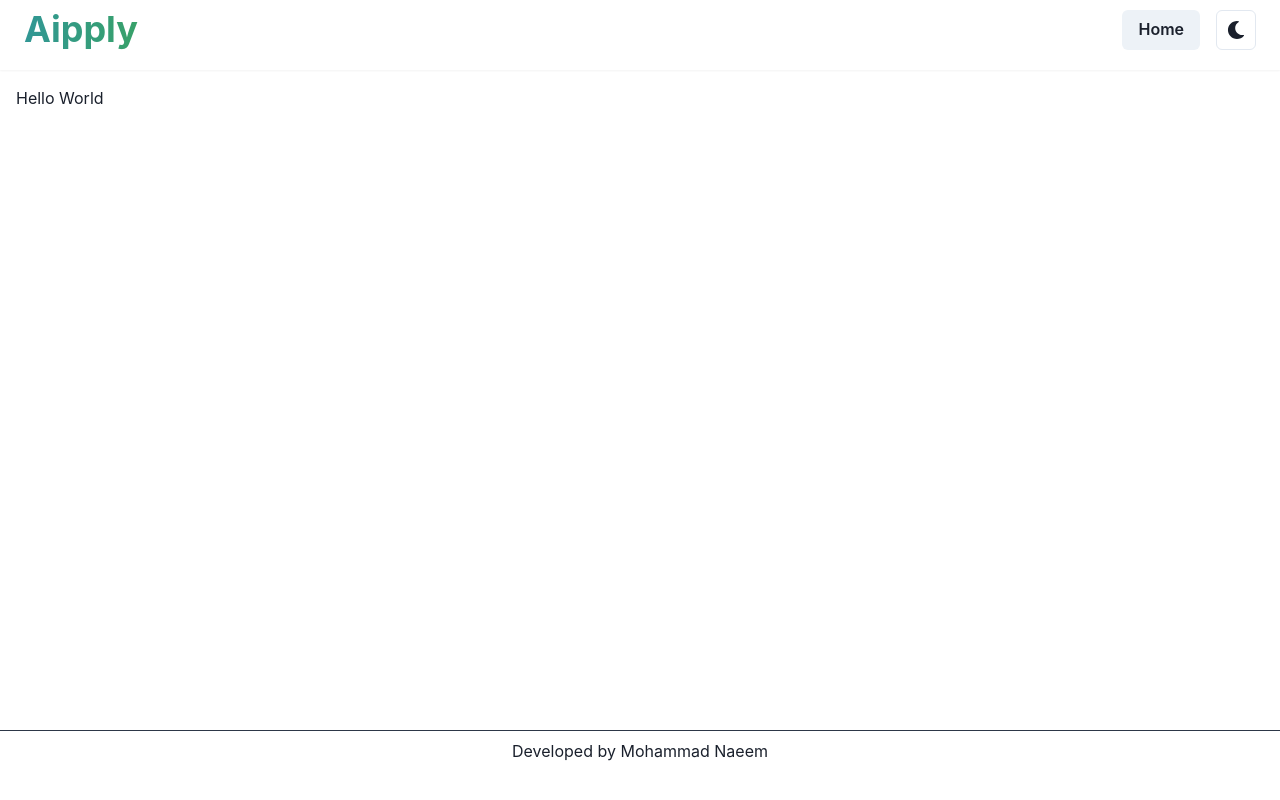
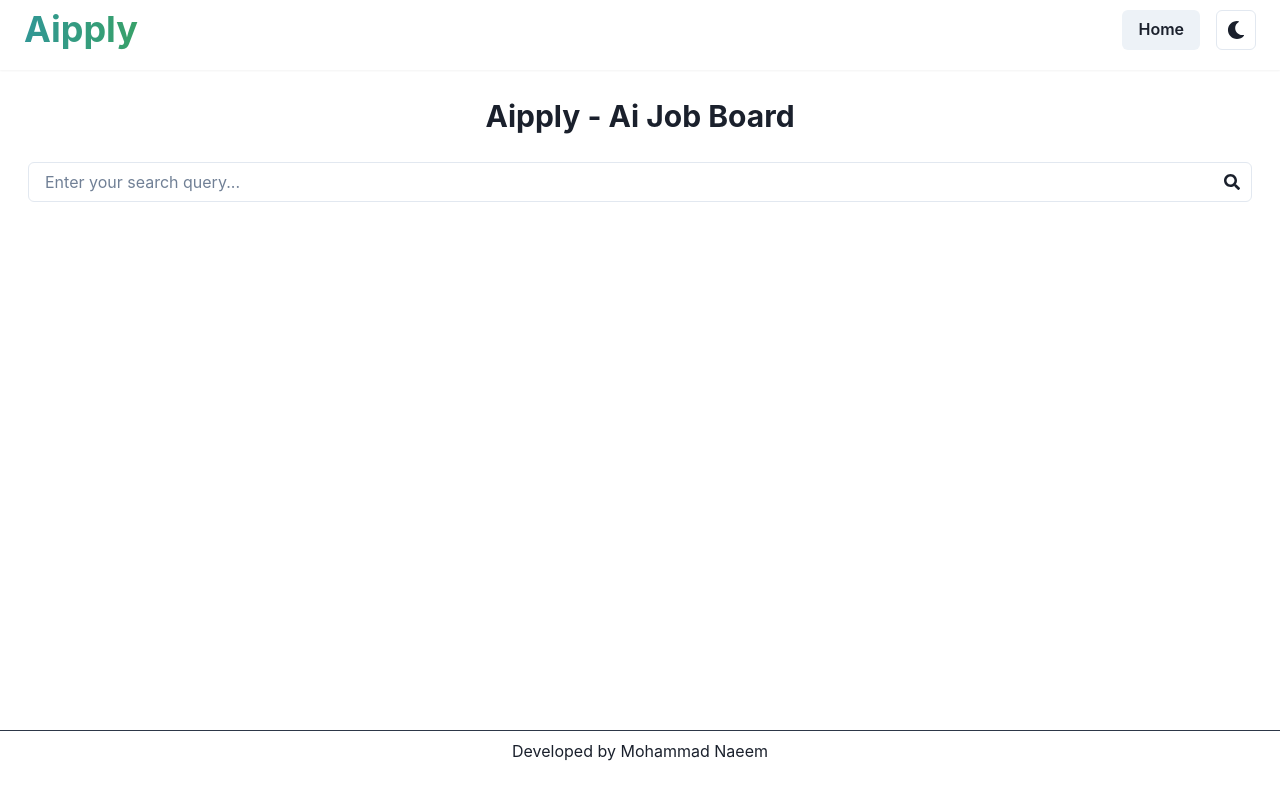
Before and after one commit to i-naeem/fastcareer, a React (Create React App) app: page / in a window 1280 px wide. Built offline with nearby package versions, Linux system fonts and the light colour scheme.

Commit message:
Add searchbar

```diff
--- a/src/App.js
+++ b/src/App.js
@@ -1,13 +1,21 @@
-import { Box } from '@chakra-ui/react';
+import { Box, Heading } from '@chakra-ui/react';
 import Header from './components/Header';
 import Footer from './components/Footer';
+import Searchbar from './components/Searchbar';
 
 const App = () => {
   return (
     <Box>
       <Header />
       <Box as='main' p={4} minH='calc(100vh - 70px - 70px)'>
-        <h1>Hello World</h1>
+        <Box p='3'>
+          <Heading size='lg' mb='1' align='center'>
+            Aipply - Ai Job Board
+          </Heading>
+        </Box>
+        <Box as='section' p='3' mb='3'>
+          <Searchbar />
+        </Box>
       </Box>
       <Footer />
     </Box>
--- /dev/null
+++ b/src/components/Searchbar.js
@@ -0,0 +1,19 @@
+import { HStack, Input, InputGroup, InputRightElement } from '@chakra-ui/react';
+import { FaSearch as SearchIcon } from 'react-icons/fa';
+
+const Searchbar = props => {
+  return (
+    <form>
+      <HStack mb='2'>
+        <InputGroup>
+          <Input id='search-input' placeholder='Enter your search query...' />
+          <InputRightElement>
+            <SearchIcon />
+          </InputRightElement>
+        </InputGroup>
+      </HStack>
+    </form>
+  );
+};
+
+export default Searchbar;
```
